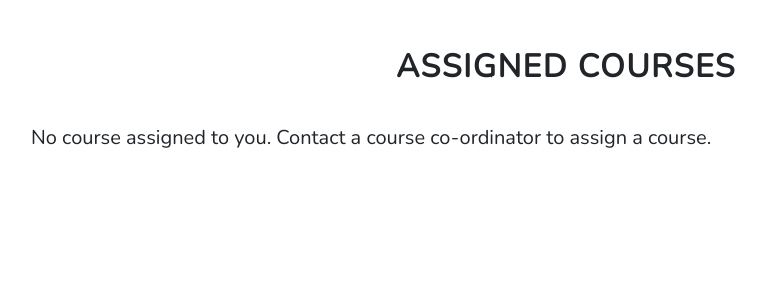
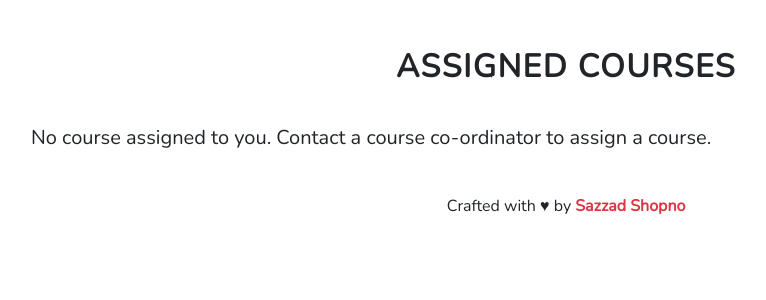
Before and after one commit to sazzadshopno/Attendance-Management-System, a Django app: page / in a window 1280 px wide. Shown: the part 56-356 px from the top of the page, without its empty margins (74-840 px from the left). Run offline with Django 3.2, Linux system fonts and the light colour scheme; the visitor is signed in with stand-in values (Sample User, id 1); data that the repository does not hold is empty; some libraries are stand-ins or nearby versions.

Commit message:
footer added

```diff
--- a/teacher/templates/teacher/base.html
+++ b/teacher/templates/teacher/base.html
@@ -1,19 +1,24 @@
 <!DOCTYPE html>
 <html lang="en">
+
 <head>
     {% include 'teacher/includes/css.html' %}
     {% block title%}
     {% endblock %}
 </head>
+
 <body>
-{% block navbar%}
-{% endblock %}
+    {% block navbar%}
+    {% endblock %}
 
-{% block content %}
-{% endblock %}
+    {% block content %}
+    {% endblock %}
 
-{% block footer %}
-{% endblock %}
+    <footer class="page-footer font-small">
+        <div class="footer-copyright text-center py-3">Crafted with ♥ by
+            <a class="text-decoration-none text-danger font-weight-bold" href="https://github.com/sazzadshopno" target="_blank"> Sazzad Shopno</a>
+        </div>
+    </footer>
 </body>
 {% include 'teacher/includes/js.html' %}
 
```
